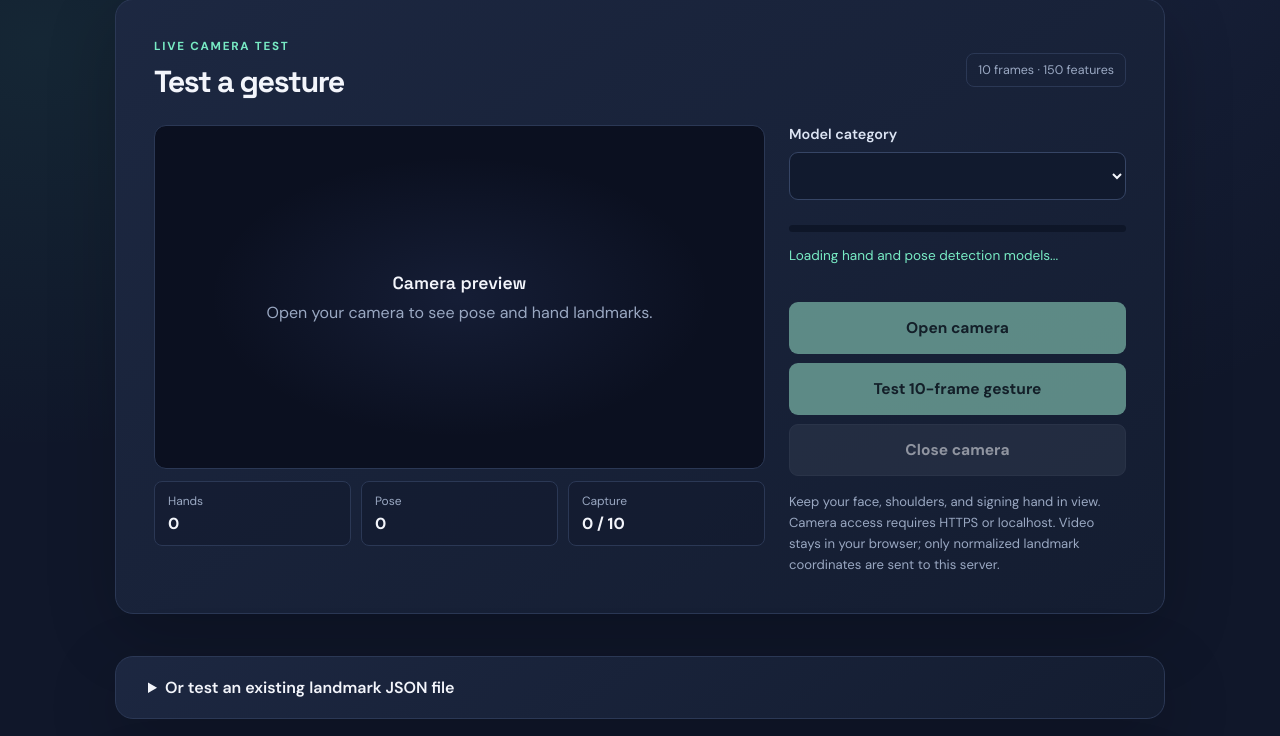
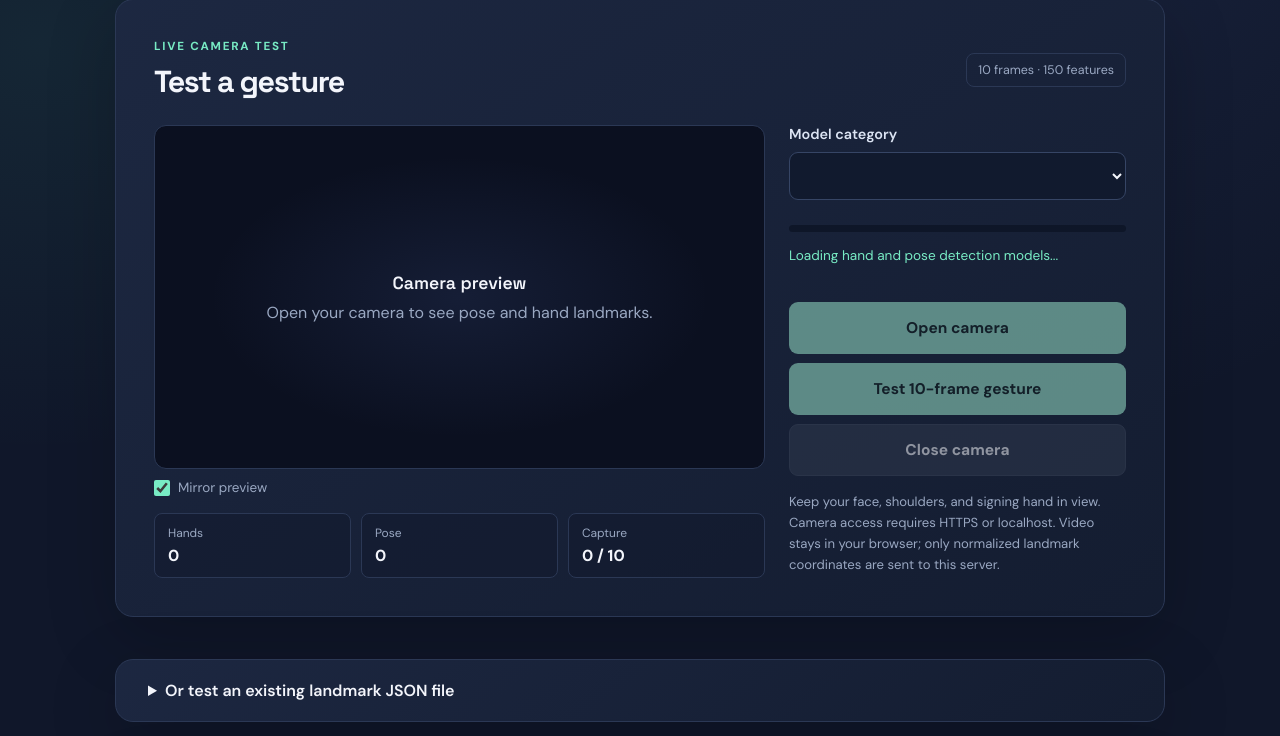
Before and after one commit to kimjohnmarellayco-spec/asl_server, a Flask app: page / in a window 1280 px wide. Shown: the part 407-1143 px from the top of the page. Run offline with Flask 3, Linux system fonts and the light colour scheme.

Commit message:
Add files via upload

```diff
--- a/static/live_tester.js
+++ b/static/live_tester.js
@@ -13,6 +13,7 @@ import {
   const categorySelect = document.getElementById("category");
   const cameraStage = document.getElementById("camera-stage");
   const cameraEmpty = document.getElementById("camera-empty");
+  const mirrorPreview = document.getElementById("mirror-preview");
   const status = document.getElementById("camera-status");
   const handCount = document.getElementById("hand-count");
   const poseCount = document.getElementById("pose-count");
@@ -52,6 +53,10 @@ import {
   function setStatus(message, isError = false) {
     status.textContent = message;
     status.dataset.state = isError ? "error" : "";
+  }
+
+  function updateMirrorPreview() {
+    cameraStage.classList.toggle("is-mirrored", mirrorPreview.checked);
   }
 
   function selectedModelIsReady() {
@@ -246,6 +251,8 @@ import {
     setStatus("Camera closed.");
   });
 
+  mirrorPreview.addEventListener("change", updateMirrorPreview);
+
   categorySelect.addEventListener("change", () => {
     updateControls();
     if (handLandmarker && poseLandmarker && selectedModelIsReady()) {
@@ -438,5 +445,6 @@ import {
   });
 
   window.addEventListener("pagehide", stopCamera);
+  updateMirrorPreview();
   loadLandmarkModels();
 })();
--- a/static/style.css
+++ b/static/style.css
@@ -143,6 +143,10 @@ h1 span {
   width: 100%;
   height: 100%;
   object-fit: cover;
+}
+
+.camera-stage.is-mirrored video,
+.camera-stage.is-mirrored canvas {
   transform: scaleX(-1);
 }
 
@@ -169,6 +173,23 @@ h1 span {
 
 .camera-empty[hidden] {
   display: none;
+}
+
+.mirror-toggle {
+  display: inline-flex;
+  align-items: center;
+  gap: 8px;
+  margin-top: 10px;
+  color: var(--muted);
+  font-size: 0.84rem;
+  cursor: pointer;
+}
+
+.mirror-toggle input {
+  width: 16px;
+  height: 16px;
+  margin: 0;
+  accent-color: var(--mint);
 }
 
 .live-stats {
--- a/templates/index.html
+++ b/templates/index.html
@@ -27,7 +27,7 @@
 
         <div class="live-layout">
           <div class="preview-column">
-            <div class="camera-stage" id="camera-stage">
+            <div class="camera-stage is-mirrored" id="camera-stage">
               <video id="live-video" playsinline muted></video>
               <canvas id="live-overlay" aria-hidden="true"></canvas>
               <div id="camera-empty" class="camera-empty">
@@ -35,6 +35,10 @@
                 <span>Open your camera to see pose and hand landmarks.</span>
               </div>
             </div>
+            <label class="mirror-toggle" for="mirror-preview">
+              <input id="mirror-preview" type="checkbox" checked>
+              Mirror preview
+            </label>
             <div class="live-stats" aria-label="Live detection status">
               <div><span>Hands</span><strong id="hand-count">0</strong></div>
               <div><span>Pose</span><strong id="pose-count">0</strong></div>
```
Also changed, not shown: README.md.
